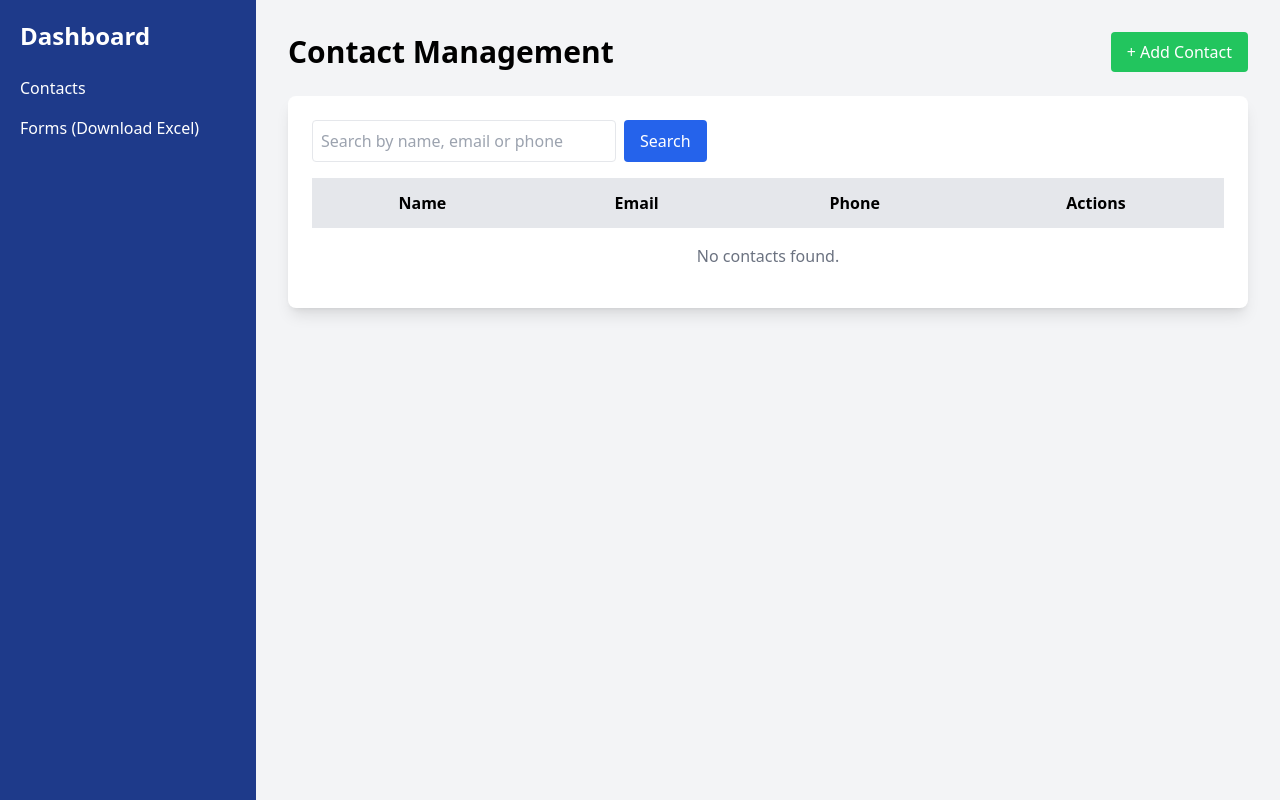
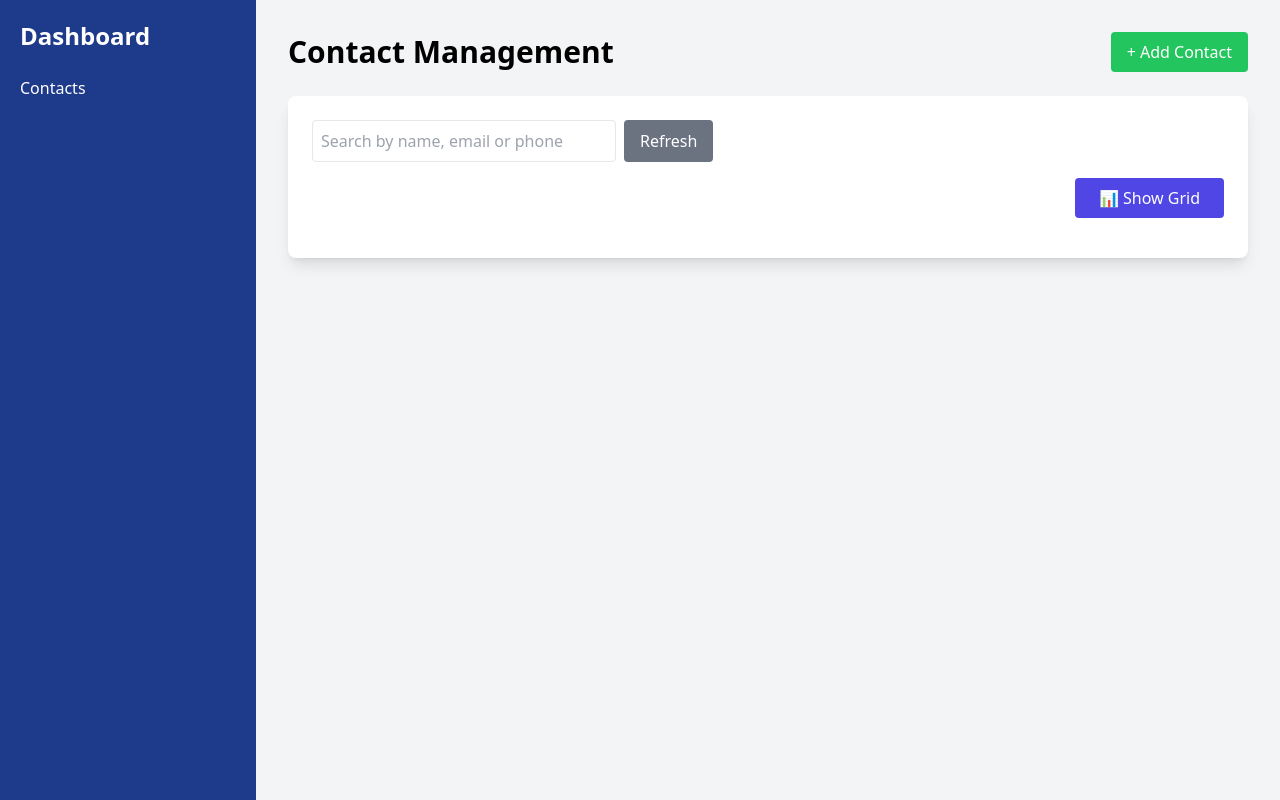
Before and after one commit to Kamalnath28/contact, a Flask app: page / in a window 1280 px wide. Run offline with Flask 3, Linux system fonts and the light colour scheme; data that the repository does not hold is empty; some libraries are stand-ins or nearby versions.

Commit message:
grid updated

```diff
--- a/templates/index.html
+++ b/templates/index.html
@@ -12,21 +12,12 @@
     <h2 class="text-2xl font-bold mb-6">Dashboard</h2>
 
     <ul class="space-y-4">
-
         <!-- Contacts Page -->
         <li>
             <a href="/" class="block hover:text-gray-300">
                 Contacts
             </a>
         </li>
-
-        <!-- Excel Download -->
-        <li>
-            <a href="/export" class="block hover:text-gray-300">
-                Forms (Download Excel)
-            </a>
-        </li>
-
     </ul>
 </div>
 
@@ -47,18 +38,28 @@
     <div class="bg-white shadow-lg rounded-lg p-6">
 
         <!-- Search -->
-        <form method="GET" class="mb-4 flex gap-2">
-            <input type="text" name="search"
+        <form id="searchForm" class="mb-4 flex gap-2" onsubmit="return false;">
+            <input type="text" name="search" id="searchInput"
                    placeholder="Search by name, email or phone"
                    class="border p-2 rounded w-1/3">
 
-            <button type="submit"
-                    class="bg-blue-600 text-white px-4 py-2 rounded hover:bg-blue-700">
-                Search
+            <!-- Refresh Button -->
+            <button type="button" onclick="refreshSearch()"
+                    class="bg-gray-500 text-white px-4 py-2 rounded hover:bg-gray-600">
+                Refresh
             </button>
         </form>
 
-        <!-- Table -->
+        <!-- Show Grid Button -->
+        <div class="mb-4 flex justify-end">
+            <button onclick="toggleGrid()"
+                    class="bg-indigo-600 text-white px-6 py-2 rounded hover:bg-indigo-700">
+                📊 Show Grid
+            </button>
+        </div>
+
+        <!-- Table (Initially Hidden) -->
+        <div id="contactGrid" class="hidden">
             <table class="w-full border-collapse">
                 <thead>
                     <tr class="bg-gray-200">
@@ -68,41 +69,24 @@
                         <th class="p-3 border">Actions</th>
                     </tr>
                 </thead>
-
                 <tbody>
                     {% if contacts %}
                         {% for contact in contacts %}
                         <tr class="text-center hover:bg-gray-100">
-
-                        <td class="p-3 border">
-                            {{ contact.name }}
-                        </td>
-
-                        <td class="p-3 border">
-                            {{ contact.email }}
-                        </td>
-
-                        <td class="p-3 border">
-                            {{ contact.phone }}
-                        </td>
-
+                            <td class="p-3 border">{{ contact.name }}</td>
+                            <td class="p-3 border">{{ contact.email }}</td>
+                            <td class="p-3 border">{{ contact.phone }}</td>
                             <td class="p-3 border space-x-2">
-
-                            <!-- Edit -->
                                 <a href="/edit/{{ contact._id }}"
                                    class="bg-blue-500 text-white px-3 py-1 rounded hover:bg-blue-600">
                                    Edit
                                 </a>
-
-                            <!-- Delete -->
                                 <a href="/delete/{{ contact._id }}"
                                    onclick="return confirm('Are you sure you want to delete this contact?')"
                                    class="bg-red-500 text-white px-3 py-1 rounded hover:bg-red-600">
                                    Delete
                                 </a>
-
                             </td>
-
                         </tr>
                         {% endfor %}
                     {% else %}
@@ -115,9 +99,53 @@
                 </tbody>
             </table>
 
+            <!-- Excel Download Button -->
+            <div class="mt-6 flex justify-end">
+                <a href="/export"
+                   class="bg-gray-600 text-white px-6 py-2 rounded hover:bg-teal-700">
+                   📥 Download Contacts
+                </a>
+            </div>
         </div>
 
     </div>
+</div>
+
+<!-- JavaScript -->
+<script>
+function toggleGrid() {
+    const grid = document.getElementById("contactGrid");
+    grid.classList.toggle("hidden");
+}
+
+async function doSearch() {
+    const query = document.getElementById("searchInput").value;
+    const response = await fetch(`/?search=${encodeURIComponent(query)}`);
+    const html = await response.text();
+
+    // Extract table HTML from response
+    const parser = new DOMParser();
+    const doc = parser.parseFromString(html, "text/html");
+    const table = doc.querySelector("#contactGrid").innerHTML;
+
+    document.getElementById("contactGrid").innerHTML = table;
+    document.getElementById("contactGrid").classList.remove("hidden");
+}
+
+function refreshSearch() {
+    document.getElementById("searchInput").value = "";
+    doSearch(); // reload full contact list dynamically
+}
+
+// 🔑 Live search with debounce (waits 300ms after typing stops)
+let debounceTimer;
+document.getElementById("searchInput").addEventListener("input", () => {
+    clearTimeout(debounceTimer);
+    debounceTimer = setTimeout(() => {
+        doSearch();
+    }, 300);
+});
+</script>
 
 </body>
 </html>
```
Lines whose indentation alone changed are shown as unchanged.
